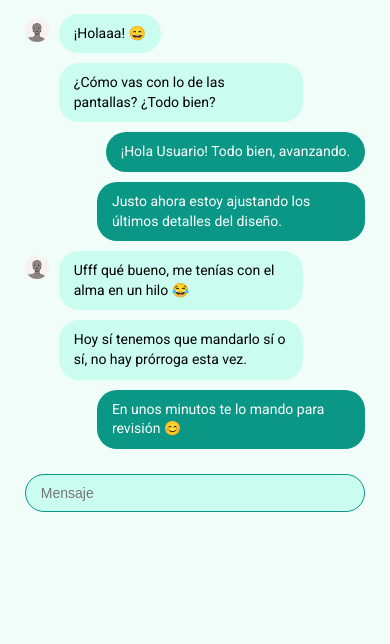
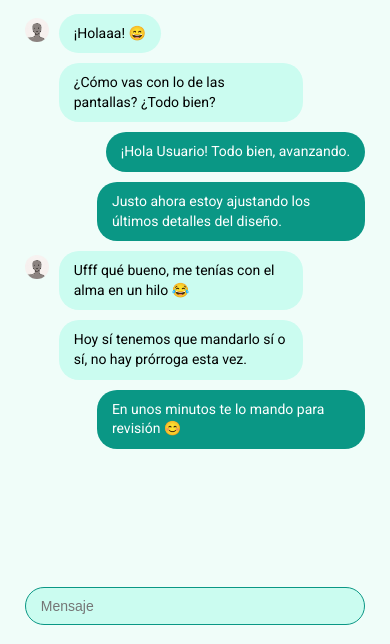
Before and after one commit to Jcova2003/Proyecto-ATI-Grupo-5, a Django app: page /es/chat/ in a window 390 px wide. Shown: the part 200-844 px from the top of the page. Run offline with Django 5.2, Linux system fonts and the light colour scheme; a user stored in the database is signed in; data comes from the database, SQL or seed files in the repository.

Commit message:
adjusting height of the chat

```diff
--- a/main_app/templates/chatTemplate.html
+++ b/main_app/templates/chatTemplate.html
@@ -158,7 +158,7 @@
     display: none;
   }
   .chat-messages {
-    max-height: 65vh;
+    height: 65vh;
   }
 }
 </style>
```
